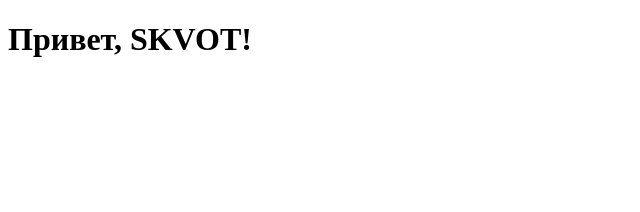
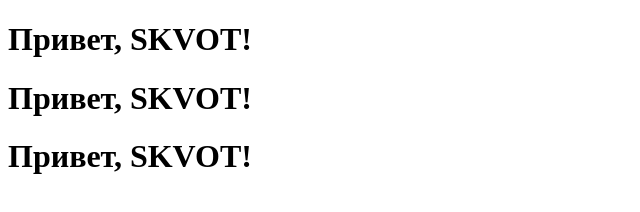
Before and after one commit to anyabulhendi/skvot-tutorial, a plain HTML site: page index.html in a window 1280 px wide. Shown: the whole page, without its empty margins (0-640 px from the left). Drawn offline with Linux system fonts and the light colour scheme.

Commit message:
Update index.html

```diff
--- a/index.html
+++ b/index.html
@@ -7,5 +7,7 @@
 </head>
 <body>
     <h1>Привет, SKVOT!</h1>
+    <h1>Привет, SKVOT!</h1>
+    <h1>Привет, SKVOT!</h1>
 </body>
 </html>
```
